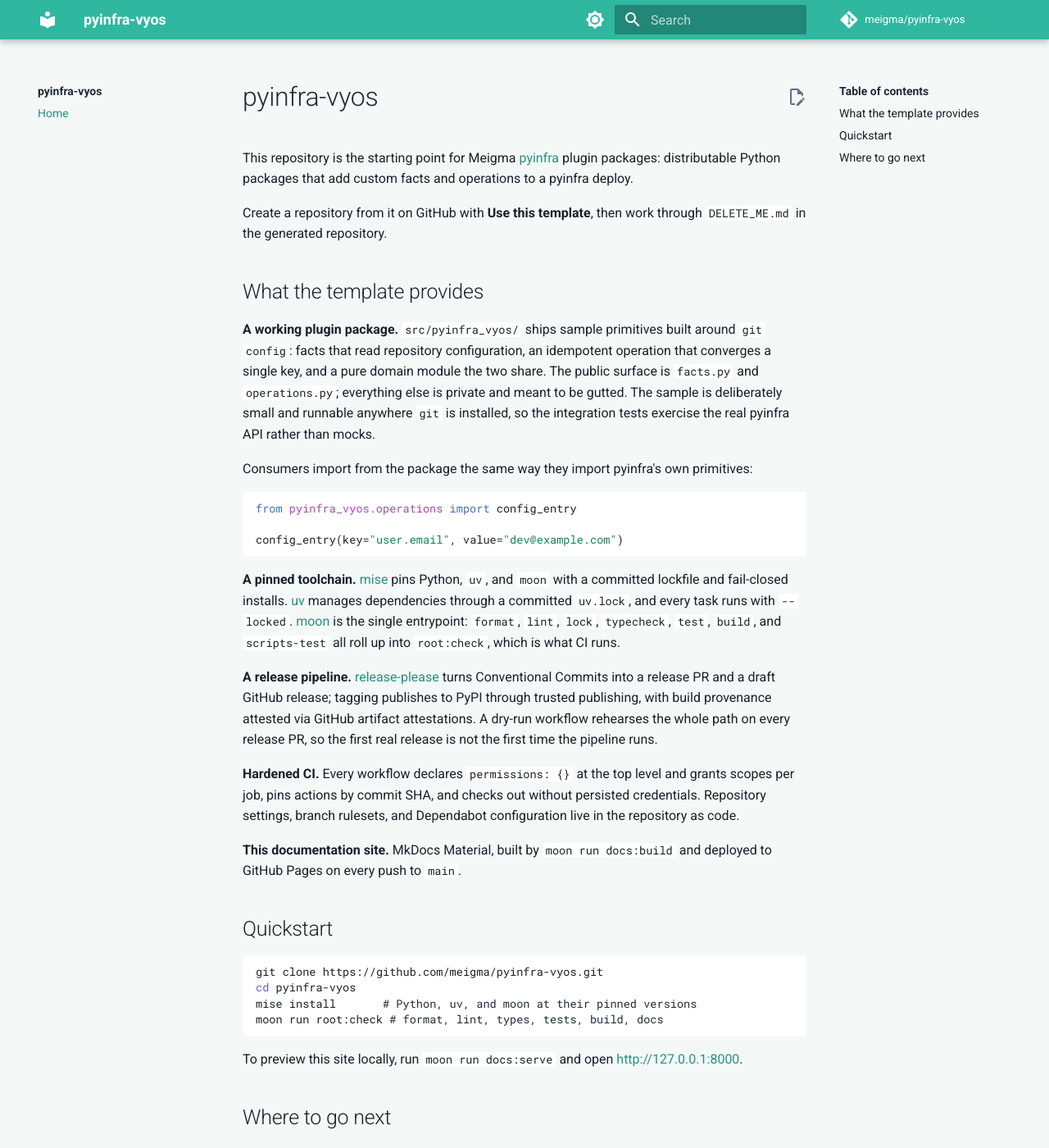
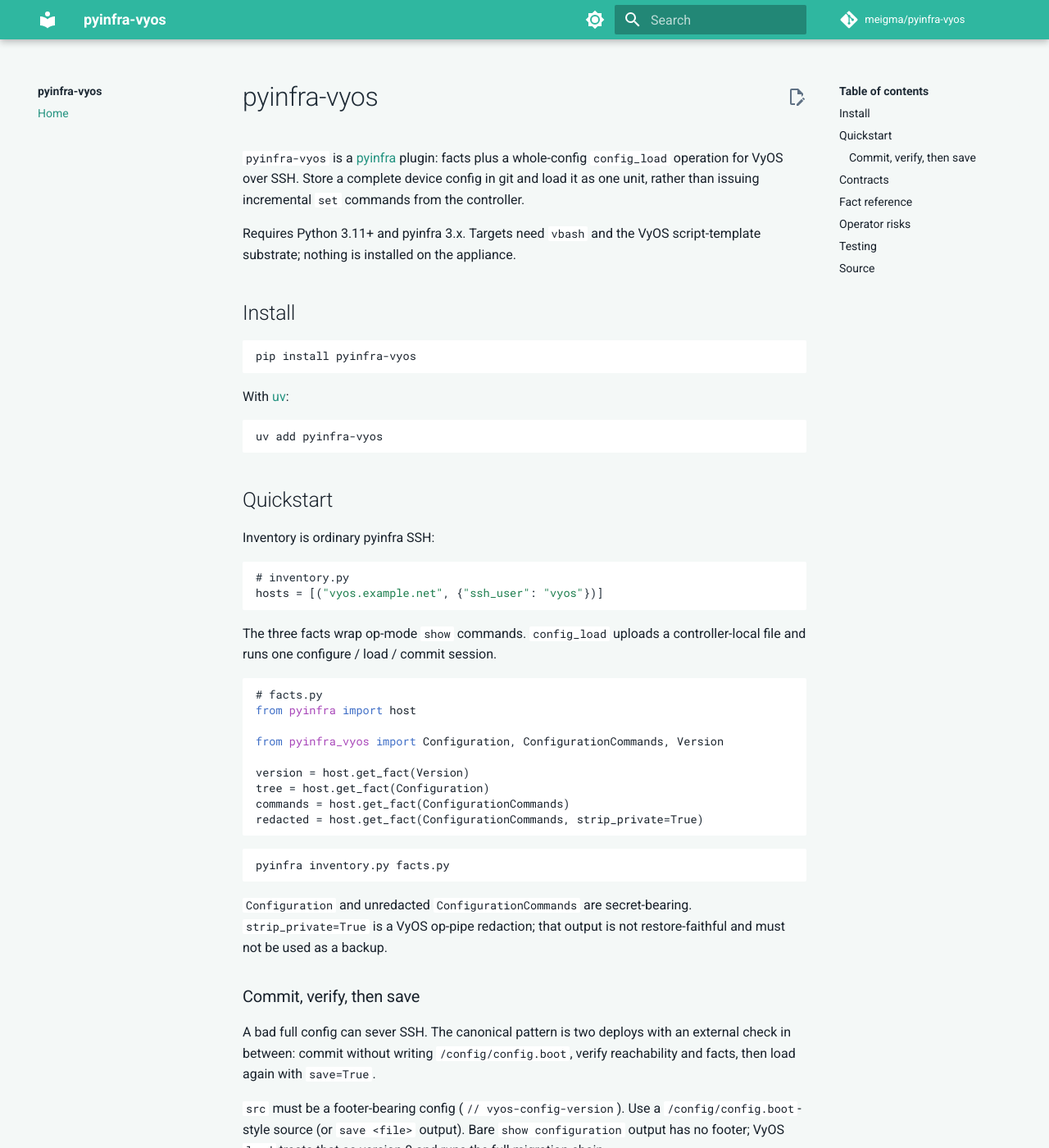
Before and after one commit to meigma/pyinfra-vyos, an MkDocs documentation site: the page built from docs/docs/index.md, in a window 1280 px wide and 1400 px high. Shown: the whole window at 82% size. Built offline with MkDocs 1.6.1 and Material for MkDocs 9.7.7, drawn with Linux system fonts in a browser that asks for light colours; comment, search, counter and statistics services are not loaded; some of the changed text lies outside the part shown.

Commit message:
docs: rewrite project docs for the vyos domain

````diff
--- a/docs/docs/index.md
+++ b/docs/docs/index.md
@@ -1,77 +1,211 @@
 ---
 title: pyinfra-vyos
 slug: /
-description: Starting point for Meigma pyinfra plugin packages.
+description: pyinfra facts and whole-config load for VyOS over SSH.
 ---
 
 # pyinfra-vyos
 
-This repository is the starting point for Meigma [pyinfra](https://pyinfra.com)
-plugin packages: distributable Python packages that add custom facts and
-operations to a pyinfra deploy.
+`pyinfra-vyos` is a [pyinfra](https://pyinfra.com) plugin: facts plus a
+whole-config `config_load` operation for VyOS over SSH. Store a complete
+device config in git and load it as one unit, rather than issuing
+incremental `set` commands from the controller.
 
-Create a repository from it on GitHub with **Use this template**, then work
-through `DELETE_ME.md` in the generated repository.
+Requires Python 3.11+ and pyinfra 3.x. Targets need `vbash` and the VyOS
+script-template substrate; nothing is installed on the appliance.
 
-## What the template provides
+## Install
 
-**A working plugin package.** `src/pyinfra_vyos/` ships sample primitives
-built around `git config`: facts that read repository configuration, an
-idempotent operation that converges a single key, and a pure domain module the
-two share. The public surface is `facts.py` and `operations.py`; everything
-else is private and meant to be gutted. The sample is deliberately small and
-runnable anywhere `git` is installed, so the integration tests exercise the
-real pyinfra API rather than mocks.
-
-Consumers import from the package the same way they import pyinfra's own
-primitives:
-
-```python
-from pyinfra_vyos.operations import config_entry
-
-config_entry(key="user.email", value="dev@example.com")
+```sh
+pip install pyinfra-vyos
 ```
 
-**A pinned toolchain.** [mise](https://mise.jdx.dev) pins Python, `uv`, and
-`moon` with a committed lockfile and fail-closed installs. [uv](https://docs.astral.sh/uv/)
-manages dependencies through a committed `uv.lock`, and every task runs with
-`--locked`. [moon](https://moonrepo.dev) is the single entrypoint: `format`,
-`lint`, `lock`, `typecheck`, `test`, `build`, and `scripts-test` all roll up
-into `root:check`, which is what CI runs.
+With [uv](https://docs.astral.sh/uv/):
 
-**A release pipeline.** [release-please](https://github.com/googleapis/release-please)
-turns Conventional Commits into a release PR and a draft GitHub release;
-tagging publishes to PyPI through trusted publishing, with build provenance
-attested via GitHub artifact attestations. A dry-run workflow rehearses the
-whole path on every release PR, so the first real release is not the first
-time the pipeline runs.
-
-**Hardened CI.** Every workflow declares `permissions: {}` at the top level and
-grants scopes per job, pins actions by commit SHA, and checks out without
-persisted credentials. Repository settings, branch rulesets, and Dependabot
-configuration live in the repository as code.
-
-**This documentation site.** MkDocs Material, built by `moon run docs:build`
-and deployed to GitHub Pages on every push to `main`.
+```sh
+uv add pyinfra-vyos
+```
 
 ## Quickstart
 
-```bash
-git clone https://github.com/meigma/pyinfra-vyos.git
-cd pyinfra-vyos
-mise install       # Python, uv, and moon at their pinned versions
-moon run root:check # format, lint, types, tests, build, docs
+Inventory is ordinary pyinfra SSH:
+
+```python
+# inventory.py
+hosts = [("vyos.example.net", {"ssh_user": "vyos"})]
 ```
 
-To preview this site locally, run `moon run docs:serve` and open
-<http://127.0.0.1:8000>.
+The three facts wrap op-mode `show` commands. `config_load` uploads a
+controller-local file and runs one configure / load / commit session.
 
-## Where to go next
+```python
+# facts.py
+from pyinfra import host
+
+from pyinfra_vyos import Configuration, ConfigurationCommands, Version
+
+version = host.get_fact(Version)
+tree = host.get_fact(Configuration)
+commands = host.get_fact(ConfigurationCommands)
+redacted = host.get_fact(ConfigurationCommands, strip_private=True)
+```
+
+```sh
+pyinfra inventory.py facts.py
+```
+
+`Configuration` and unredacted `ConfigurationCommands` are secret-bearing.
+`strip_private=True` is a VyOS op-pipe redaction; that output is not
+restore-faithful and must not be used as a backup.
+
+### Commit, verify, then save
+
+A bad full config can sever SSH. The canonical pattern is two deploys with
+an external check in between: commit without writing `/config/config.boot`,
+verify reachability and facts, then load again with `save=True`.
+
+`src` must be a footer-bearing config (`// vyos-config-version`). Use a
+`/config/config.boot`-style source (or `save <file>` output). Bare
+`show configuration` output has no footer; VyOS `load` treats that as
+version 0 and runs the full migration chain.
+
+```python
+# deploy_commit.py
+from pyinfra_vyos import config_load
+
+config_load("configs/edge.conf")  # save=False
+```
+
+```python
+# deploy_save.py
+from pyinfra_vyos import config_load
+
+config_load("configs/edge.conf", save=True)
+```
+
+```sh
+pyinfra inventory.py deploy_commit.py
+# verify SSH reachability and re-gather facts
+pyinfra inventory.py facts.py
+pyinfra inventory.py deploy_save.py
+```
+
+`save` is keyword-only. `config_load(src, True)` is not a valid call.
+
+## Contracts
+
+These are user-facing, not internals:
+
+1. **Serialize `config_load` per host.** The caller must run at most one
+   mutation session at a time against a given device, including concurrent
+   runs from the same controller. Overlapping mutations are out of contract.
+   VyOS has no documented session lock; this package does not invent one.
+2. **Treat controller logs as sensitive.** Config output and facts
+   (`Configuration`, unredacted `ConfigurationCommands`) can reach returned
+   fact values, verbose fact output, failed-fact combined output, and
+   operation failure diagnostics. The library cannot enforce "never log".
+3. **Supply a footer-bearing config.** Callers should ship a file that
+   includes `// vyos-config-version` — the same footer `/config/config.boot`
+   carries. The library does not detect or inject it.
+4. **pyinfra always reports the op changed.** `config_load` is marked
+   `is_idempotent=False`: the executed command list is nonempty, so
+   pyinfra's change flag is pessimistic. Device sentinels in operation
+   stdout (`PYINFRA_VYOS changed` or `PYINFRA_VYOS noop`) are the truthful
+   answer. A save-only run (no candidate diff, boot file still written)
+   reports `changed` via the sentinel, never `noop`.
+
+## Fact reference
+
+All three facts run through `vbash` + script-template `run`.
+`requires_command` returns `"vbash"` as a **binary-presence gate only**.
+Hosts without `vbash` yield `default()` instead of failing. The gate does
+not establish that the host is a VyOS appliance or that op-mode commands
+are compatible.
+
+| Fact | Op-mode | Arguments | `default()` |
+| --- | --- | --- | --- |
+| `Version` | `show version` | none | `{}` |
+| `Configuration` | `show configuration json` | none | `{}` |
+| `ConfigurationCommands` | `show configuration commands` | `strip_private: bool = False` | `[]` |
+
+- **`Version`** — label-to-value mapping from `show version`. Labels are
+  lowercased with spaces turned into underscores. The `version` field is
+  required; unknown labels and missing optionals are kept or omitted as
+  the parser produces them.
+- **`Configuration`** — the running configuration as the raw JSON tree.
+  No key or value normalization. Secret-bearing.
+- **`ConfigurationCommands`** — device-rendered set-form lines, nonempty
+  lines kept as-is. When `strip_private` is true, the VyOS op-pipe tokens
+  `\|` and `strip-private` are appended as ordinary argv — a VyOS op pipe,
+  not a shell pipeline. Unredacted output is secret-bearing.
+  `strip_private` output is **not restore-faithful** and must not be used
+  as a backup.
+
+```python
+from pyinfra_vyos.facts import Configuration, ConfigurationCommands, Version
+from pyinfra_vyos.operations import config_load
+```
+
+The same names are re-exported from `pyinfra_vyos`.
+
+`config_load(src, *, save=False)` takes a controller-local path (`str`) or
+a readable, seekable file-like object. A `str` is resolved against the
+deploy directory with the same rule pyinfra `files.put` uses.
+
+## Operator risks
+
+- **Stranded staging residual.** Each `config_load` uses a high-entropy
+  directory `/tmp/pyinfra-vyos-<token>/` (mode 0700; files 0600). If a
+  yielded command fails before the session runs — an upload, a chmod, the
+  remote non-whitespace guard — or the SSH connector is lost, that
+  directory is left behind. Paths that reach session execution are cleaned
+  up by the EXIT trap and the trailing `rm`. `/tmp` may be tmpfs; a large
+  config can hit capacity.
+- **Changed vs device-noop.** pyinfra always reports `config_load` as
+  changed because the executed command list is nonempty. Read the device
+  sentinels (`PYINFRA_VYOS changed` / `PYINFRA_VYOS noop`) in operation
+  stdout for the truthful result. A save-only run reports `changed` via
+  the sentinel, never `noop`.
+- **Severed SSH.** Loading a bad whole config can drop management access.
+  This package does not implement commit-confirm. Use the
+  commit-verify-save pattern: `config_load(src)` (`save=False`), verify
+  reachability and facts, then `config_load(src, save=True)`.
+
+## Testing
+
+**Unit** is the default, mock-free tier: rendered commands, fact
+`process()` over literal output, and pure domain functions.
+
+```sh
+moon run root:test
+```
+
+**Integration** (`--integration`) drives the real pyinfra API against
+`@local`. It covers prepare-phase rendering and graceful degradation
+(facts without `vbash` return `default()`). It does not talk to a VyOS
+device.
+
+```sh
+moon run root:test-integration
+```
+
+**Appliance** is opt-in and not wired into CI. It mutates a live VyOS
+host (load / commit / save, then restore from `/config/config.boot`).
+Run it only against a **dedicated lab device**, never production. Both
+`--appliance` and `PYINFRA_VYOS_TEST_HOST` are required:
+
+```sh
+export PYINFRA_VYOS_TEST_HOST=vyos-lab.example.net
+# optional: PYINFRA_VYOS_TEST_USER, PYINFRA_VYOS_TEST_PORT, PYINFRA_VYOS_TEST_KEY
+# optional: PYINFRA_VYOS_TEST_CAPTURE_DIR (captured `show version` fixture)
+uv run --locked pytest --appliance tests/integration
+```
+
+`root:check` runs the unit tier only. The `@local` integration tier has
+its own CI workflow.
+
+## Source
 
 - [Source on GitHub](https://github.com/meigma/pyinfra-vyos)
-- [pyinfra documentation](https://docs.pyinfra.com) — the API these primitives
-  extend
-
-Generated projects should replace this page with project-specific
-documentation: what the package does, how to install it, and a reference for
-each fact and operation it exports.
+- [pyinfra documentation](https://docs.pyinfra.com) — the API these
+  primitives extend
````
Also changed, not shown: CONTRIBUTING.md (+5 -6 lines), DELETE_ME.md (deleted, +0 -226 lines), SECURITY.md (+10 -19 lines), README.md, 1 other file.
